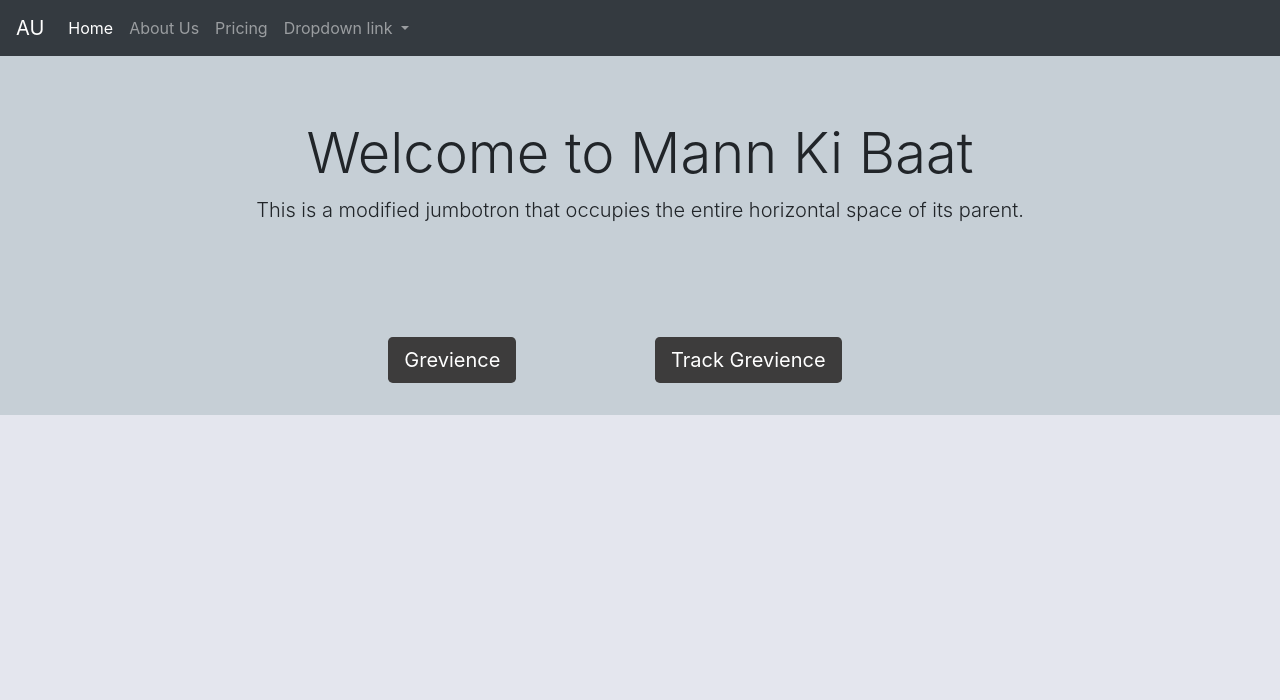
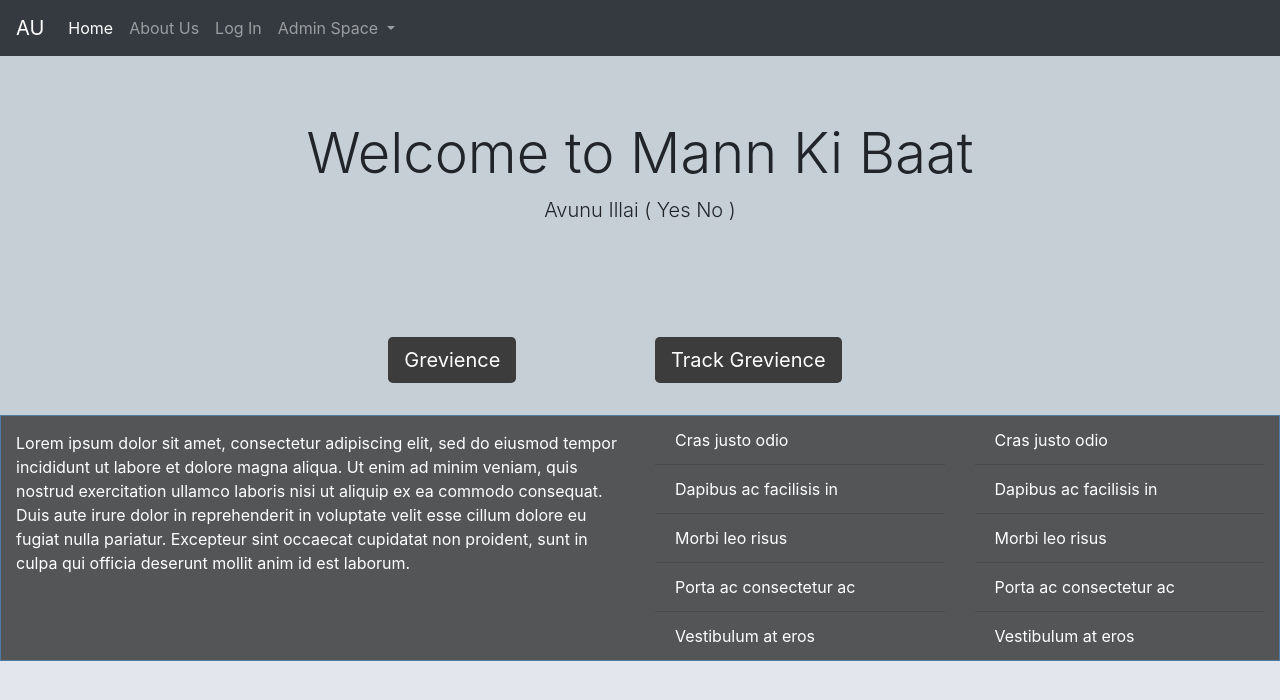
Before and after one commit to prateekpm123/sih-project1, a PHP site: page / in a window 1280 px wide. Shown: the top 700 px of the page. Run offline with PHP 8.4, Linux system fonts and the light colour scheme.

Commit message:
Adding footer to the Home Page

```diff
--- a/index.html
+++ b/index.html
@@ -30,15 +30,15 @@
           <a class="nav-link" href="#">About Us</a>
         </li>
         <li class="nav-item">
-          <a class="nav-link" href="#">Pricing</a>
+          <a class="nav-link" href="#">Log In</a>
         </li>
         <li class="nav-item dropdown">
           <a class="nav-link dropdown-toggle" href="#" id="navbarDropdownMenuLink" role="button" data-toggle="dropdown"
             aria-haspopup="true" aria-expanded="false">
-            Dropdown link
+            Admin Space
           </a>
           <div class="dropdown-menu" aria-labelledby="navbarDropdownMenuLink">
-            <a class="dropdown-item" href="#">Action</a>
+            <a class="dropdown-item" href="#">Complaints</a>
             <a class="dropdown-item" href="#">Another action</a>
             <a class="dropdown-item" href="#">Something else here</a>
           </div>
@@ -54,7 +54,7 @@
         <div class="jumbotron jumbotron-fluid jumbotron-container">
           <div class="container bigtext-container">
             <h1 class="display-4">Welcome to Mann Ki Baat</h1>
-            <p class="lead">This is a modified jumbotron that occupies the entire horizontal space of its parent.</p>
+            <p class="lead">Avunu Illai ( Yes No )</p>
           </div>
         </div>
       </div>
@@ -76,7 +76,37 @@
     </div>
   </div>
 
-
+  <footer class="footed">
+    <div class="container-fluid footeds">
+      <div class="row">
+        <div class="col-md-6 footer-leftside">
+          <p>Lorem ipsum dolor sit amet, consectetur adipiscing elit, sed do eiusmod tempor incididunt ut labore et
+            dolore magna aliqua. Ut enim ad minim veniam, quis nostrud exercitation ullamco laboris nisi ut aliquip ex
+            ea commodo consequat. Duis aute irure dolor in reprehenderit in voluptate velit esse cillum dolore eu fugiat
+            nulla pariatur. Excepteur sint occaecat cupidatat non proident, sunt in culpa qui officia deserunt mollit
+            anim id est laborum.</p>
+        </div>
+        <div class="col-md-3 footer-rightside">
+          <ul class="list-group list-group-flush">
+            <li class="list-group-item">Cras justo odio</li>
+            <li class="list-group-item">Dapibus ac facilisis in</li>
+            <li class="list-group-item">Morbi leo risus</li>
+            <li class="list-group-item">Porta ac consectetur ac</li>
+            <li class="list-group-item">Vestibulum at eros</li>
+          </ul>
+        </div>
+        <div class="col-md-3">
+          <ul class="list-group list-group-flush">
+            <li class="list-group-item">Cras justo odio</li>
+            <li class="list-group-item">Dapibus ac facilisis in</li>
+            <li class="list-group-item">Morbi leo risus</li>
+            <li class="list-group-item">Porta ac consectetur ac</li>
+            <li class="list-group-item">Vestibulum at eros</li>
+          </ul>
+        </div>
+      </div>
+    </div>
+  </footer>
 
   <!-- Optional JavaScript -->
   <!-- jQuery first, then Popper.js, then Bootstrap JS -->
--- a/style.css
+++ b/style.css
@@ -44,6 +44,30 @@ button.track-complaint-btn {
 } */
 
 
+/* ##### Footer ##### */
+
+.footeds {
+  background-color: rgb(84, 85, 87);
+  border: rgb(80, 123, 160);
+  border-width: 1px;
+  border-style: solid;
+}
+
+.footer-leftside {
+  padding: 15px 15px;
+  background: none;
+}
+
+.footer-leftside p {
+  color: white;
+}
+
+.list-group-item {
+  background: none;
+  color: white;
+}
+
+
 /* ######### MEDIA QUERY ########## */
 
 /* // Small devices (landscape phones, 576px and up) */
```
